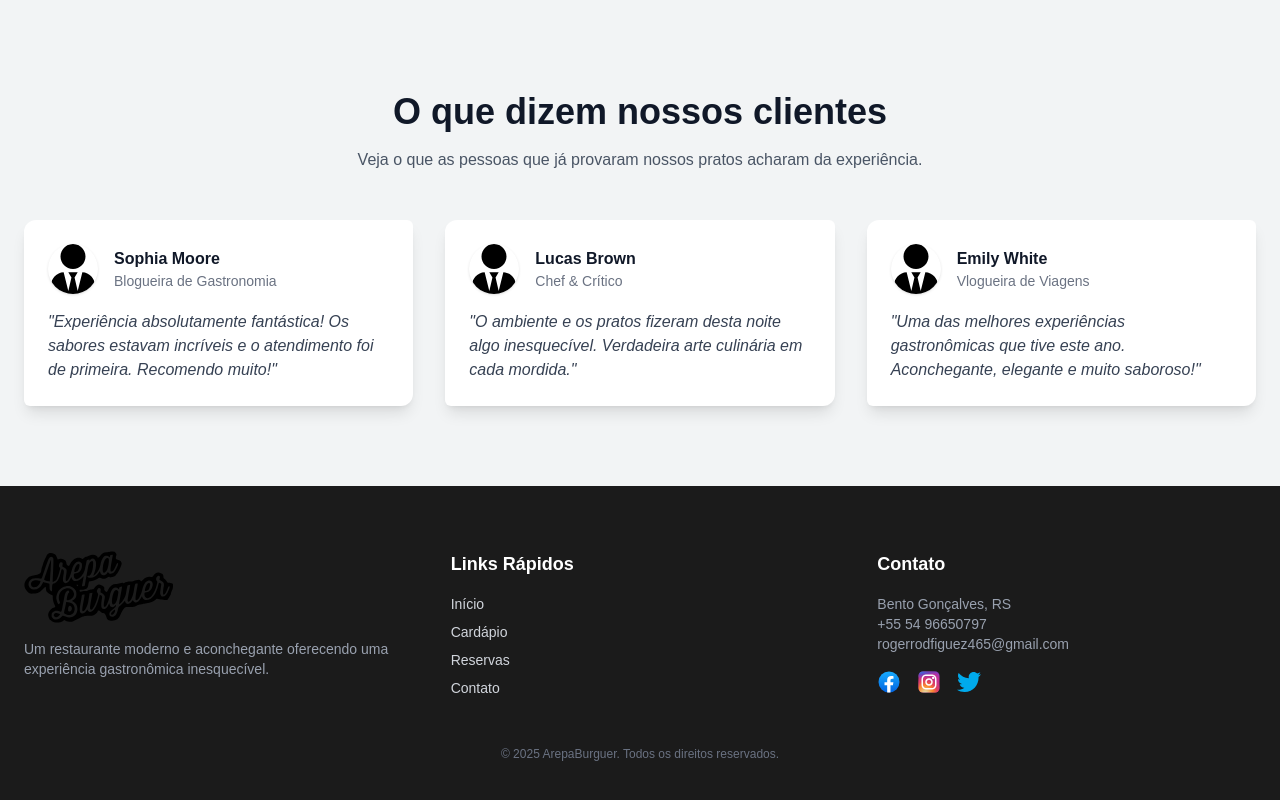
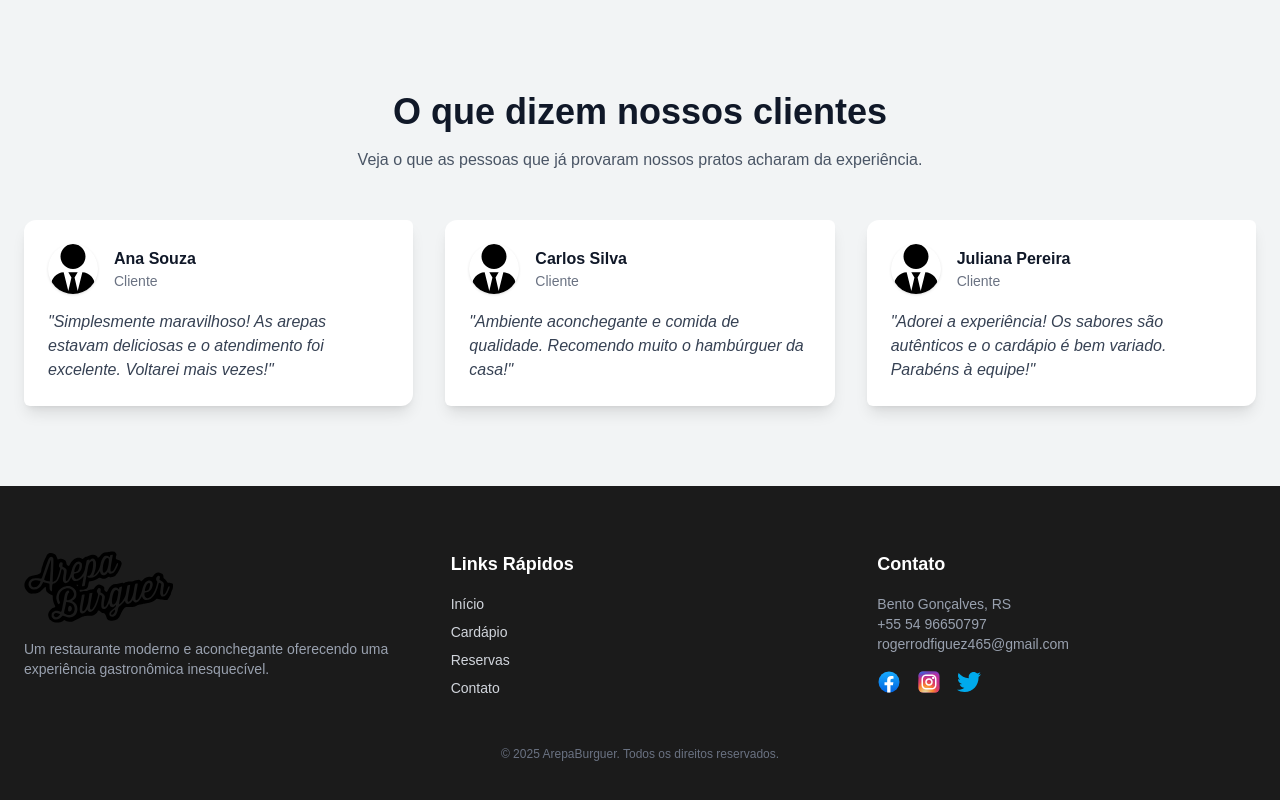
Before and after one commit to necho1122/arepaburguer, a Next.js app: page / in a window 1280 px wide. Shown: the part 2293-3093 px from the top of the page. Built offline with nearby package versions, Linux system fonts and the light colour scheme.

Commit message:
testimonial and socials links update

```diff
--- a/app/contact/page.tsx
+++ b/app/contact/page.tsx
@@ -86,7 +86,7 @@ export default function ContactPage() {
 						<span>X (Twitter)</span>
 					</a>
 					<a
-						href='https://facebook.com/arepaburguer'
+						href='https://www.facebook.com/profile.php?id=61578078020664'
 						target='_blank'
 						rel='noopener noreferrer'
 						className='flex items-center space-x-2 hover:underline'
--- a/components/Footer.tsx
+++ b/components/Footer.tsx
@@ -75,7 +75,7 @@ export default function Footer() {
 
 					<div className='flex gap-4 mt-4'>
 						<Link
-							href='https://facebook.com/arepaburguer'
+							href='https://www.facebook.com/profile.php?id=61578078020664'
 							aria-label='Facebook'
 							target='_blank'
 							rel='noopener noreferrer'
@@ -88,7 +88,7 @@ export default function Footer() {
 							/>
 						</Link>
 						<Link
-							href='https://www.instagram.com/arepaburguer1/'
+							href='https://instagram.com/arepaburguer1'
 							aria-label='Instagram'
 							target='_blank'
 							rel='noopener noreferrer'
--- a/components/Hero.tsx
+++ b/components/Hero.tsx
@@ -69,7 +69,7 @@ export default function Hero() {
 				</div>
 				<div className='flex gap-4 mt-8'>
 					<a
-						href='https://facebook.com/exemplo'
+						href='https://www.facebook.com/profile.php?id=61578078020664'
 						target='_blank'
 						rel='noopener noreferrer'
 					>
--- a/components/Testimonials.tsx
+++ b/components/Testimonials.tsx
@@ -3,25 +3,25 @@ import Image from 'next/image';
 
 const testimonials = [
 	{
-		name: 'Sophia Moore',
-		role: 'Blogueira de Gastronomia',
+		name: 'Ana Souza',
+		role: 'Cliente',
 		image: '/assets/clients/client.svg',
 		comment:
-			'Experiência absolutamente fantástica! Os sabores estavam incríveis e o atendimento foi de primeira. Recomendo muito!',
+			'Simplesmente maravilhoso! As arepas estavam deliciosas e o atendimento foi excelente. Voltarei mais vezes!',
 	},
 	{
-		name: 'Lucas Brown',
-		role: 'Chef & Crítico',
+		name: 'Carlos Silva',
+		role: 'Cliente',
 		image: '/assets/clients/client.svg',
 		comment:
-			'O ambiente e os pratos fizeram desta noite algo inesquecível. Verdadeira arte culinária em cada mordida.',
+			'Ambiente aconchegante e comida de qualidade. Recomendo muito o hambúrguer da casa!',
 	},
 	{
-		name: 'Emily White',
-		role: 'Vlogueira de Viagens',
+		name: 'Juliana Pereira',
+		role: 'Cliente',
 		image: '/assets/clients/client.svg',
 		comment:
-			'Uma das melhores experiências gastronômicas que tive este ano. Aconchegante, elegante e muito saboroso!',
+			'Adorei a experiência! Os sabores são autênticos e o cardápio é bem variado. Parabéns à equipe!',
 	},
 ];
 
```
